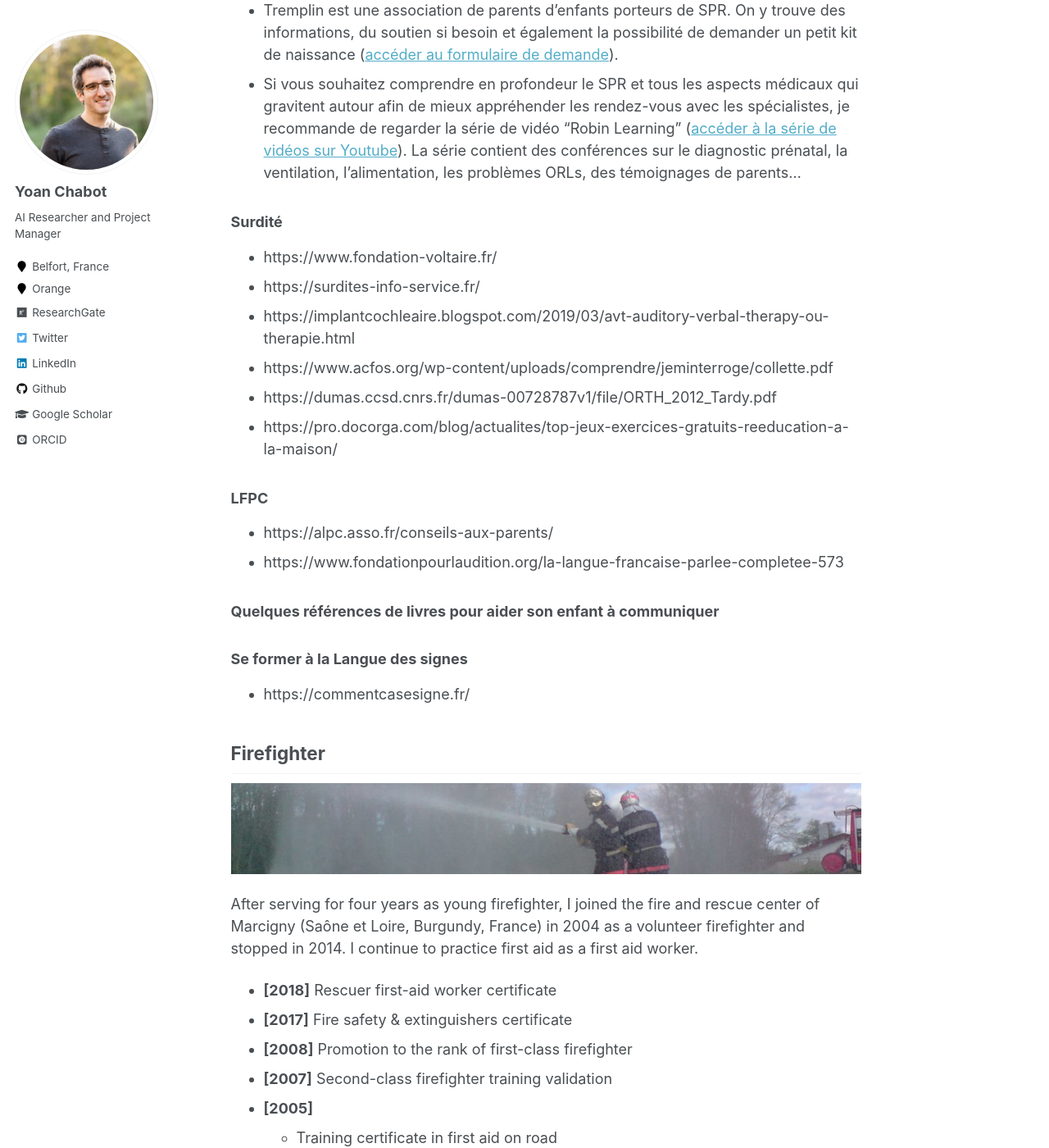
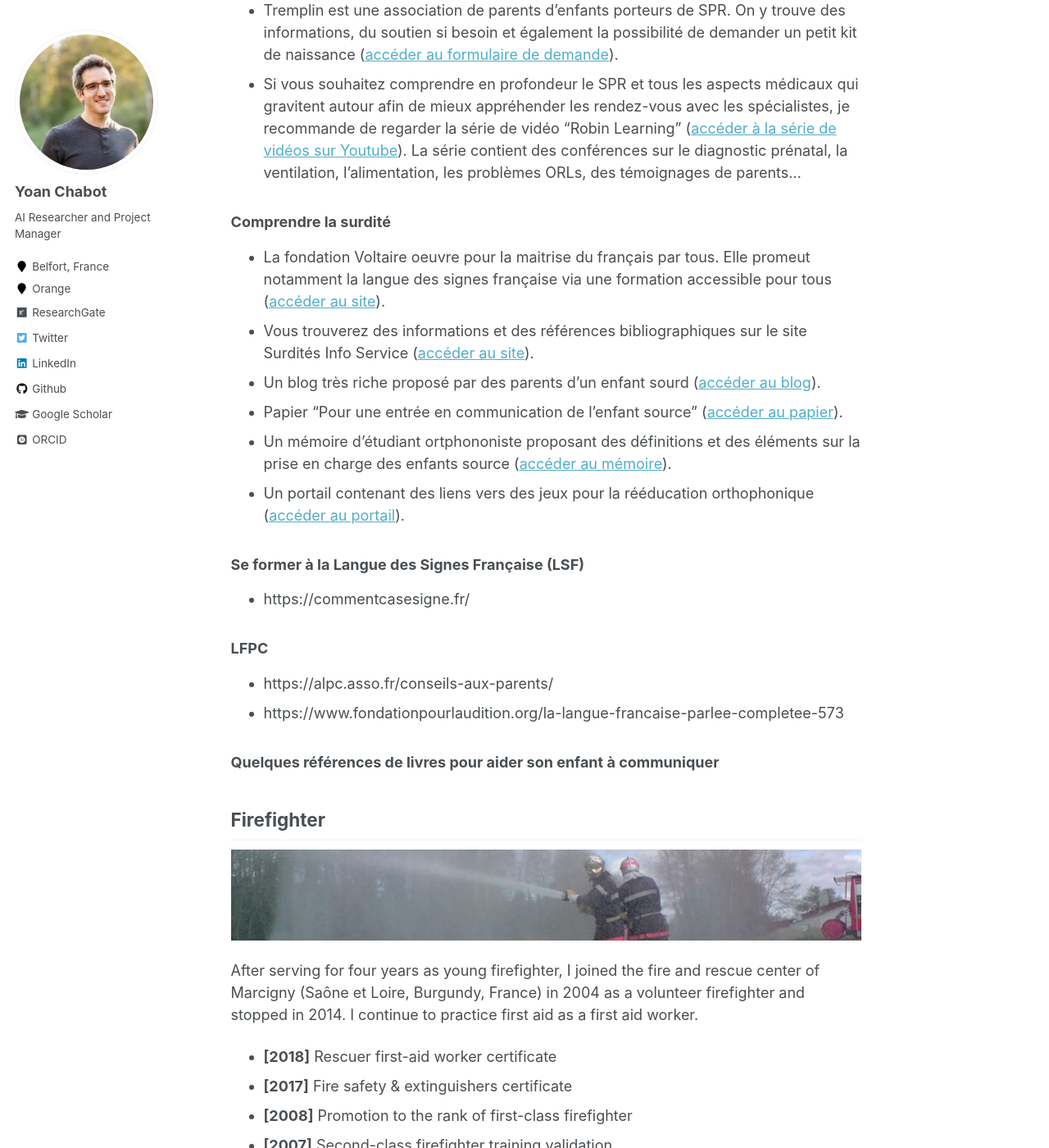
Before and after one commit to yoanchabot/yoanchabot.github.io, a Jekyll site: the page built from _pages/community.md, in a window 1280 px wide and 1400 px high, scrolled down 899 px. Shown: the whole window at 82% size. Built offline with Jekyll 4.4.1, drawn with Linux system fonts in a browser that asks for light colours; some web fonts are replaced.

Commit message:
Update community.md

```diff
--- a/_pages/community.md
+++ b/_pages/community.md
@@ -17,13 +17,16 @@ Si vous connaissez des articles, des associations ou des outils qui ont marqué
 * Tremplin est une association de parents d'enfants porteurs de SPR. On y trouve des informations, du soutien si besoin et également la possibilité de demander un petit kit de naissance ([accéder au formulaire de demande](https://www.tremplin-spr.org/les-ressources/le-kit-de-naissance/)).
 * Si vous souhaitez comprendre en profondeur le SPR et tous les aspects médicaux qui gravitent autour afin de mieux appréhender les rendez-vous avec les spécialistes, je recommande de regarder la série de vidéo "Robin Learning" ([accéder à la série de vidéos sur Youtube](https://www.youtube.com/watch?v=qrOODJWesAQ&list=PLRK9nnjEyIEetRbDoGeKjtv2IbIg4MKGL)). La série contient des conférences sur le diagnostic prénatal, la ventilation, l'alimentation, les problèmes ORLs, des témoignages de parents...
 
-### Surdité
-* https://www.fondation-voltaire.fr/
-* https://surdites-info-service.fr/
-* https://implantcochleaire.blogspot.com/2019/03/avt-auditory-verbal-therapy-ou-therapie.html
-* https://www.acfos.org/wp-content/uploads/comprendre/jeminterroge/collette.pdf
-* https://dumas.ccsd.cnrs.fr/dumas-00728787v1/file/ORTH_2012_Tardy.pdf
-* https://pro.docorga.com/blog/actualites/top-jeux-exercices-gratuits-reeducation-a-la-maison/
+### Comprendre la surdité
+* La fondation Voltaire oeuvre pour la maitrise du français par tous. Elle promeut notamment la langue des signes française via une formation accessible pour tous ([accéder au site](https://www.fondation-voltaire.fr/)).
+* Vous trouverez des informations et des références bibliographiques sur le site Surdités Info Service ([accéder au site](https://surdites-info-service.fr/)).
+* Un blog très riche proposé par des parents d'un enfant sourd ([accéder au blog](https://implantcochleaire.blogspot.com/)).
+* Papier "Pour une entrée en communication de l'enfant source" ([accéder au papier](https://www.acfos.org/wp-content/uploads/comprendre/jeminterroge/collette.pdf)).
+* Un mémoire d'étudiant ortphononiste proposant des définitions et des éléments sur la prise en charge des enfants source ([accéder au mémoire](https://dumas.ccsd.cnrs.fr/dumas-00728787v1/file/ORTH_2012_Tardy.pdf)).
+* Un portail contenant des liens vers des jeux pour la rééducation orthophonique ([accéder au portail](https://pro.docorga.com/blog/actualites/top-jeux-exercices-gratuits-reeducation-a-la-maison/)).
+
+### Se former à la Langue des Signes Française (LSF)
+* https://commentcasesigne.fr/
 
 ### LFPC
 * https://alpc.asso.fr/conseils-aux-parents/
```
Also changed, not shown: other parts of _pages/community.md (+0 -2 lines).
